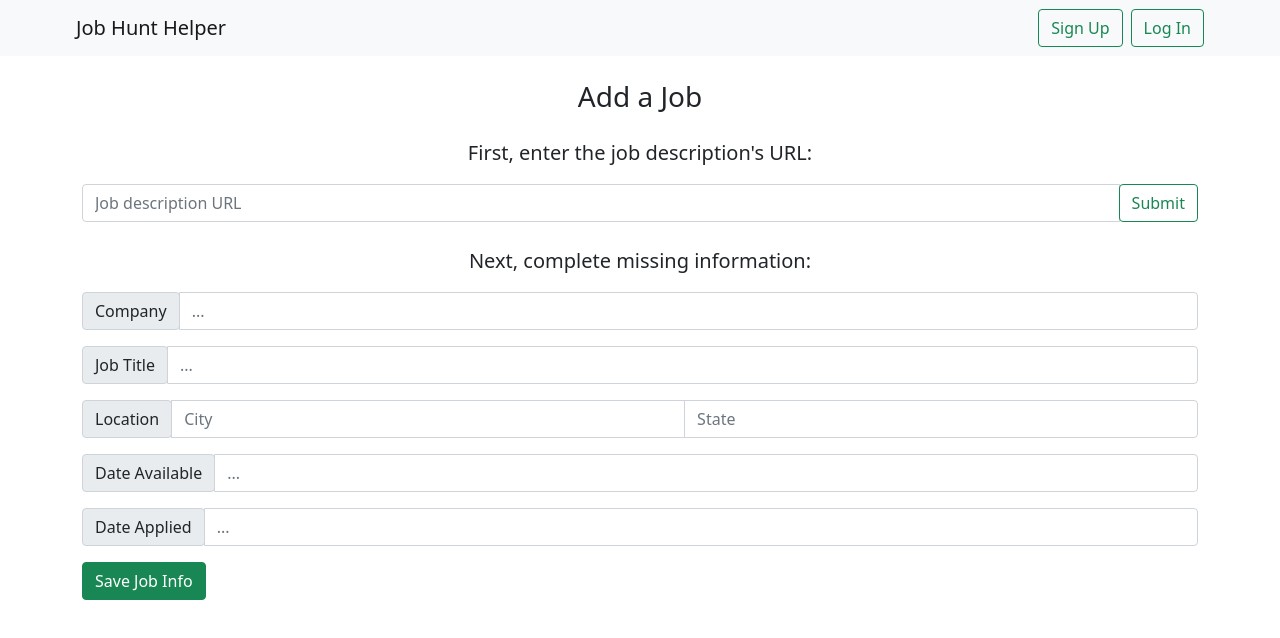
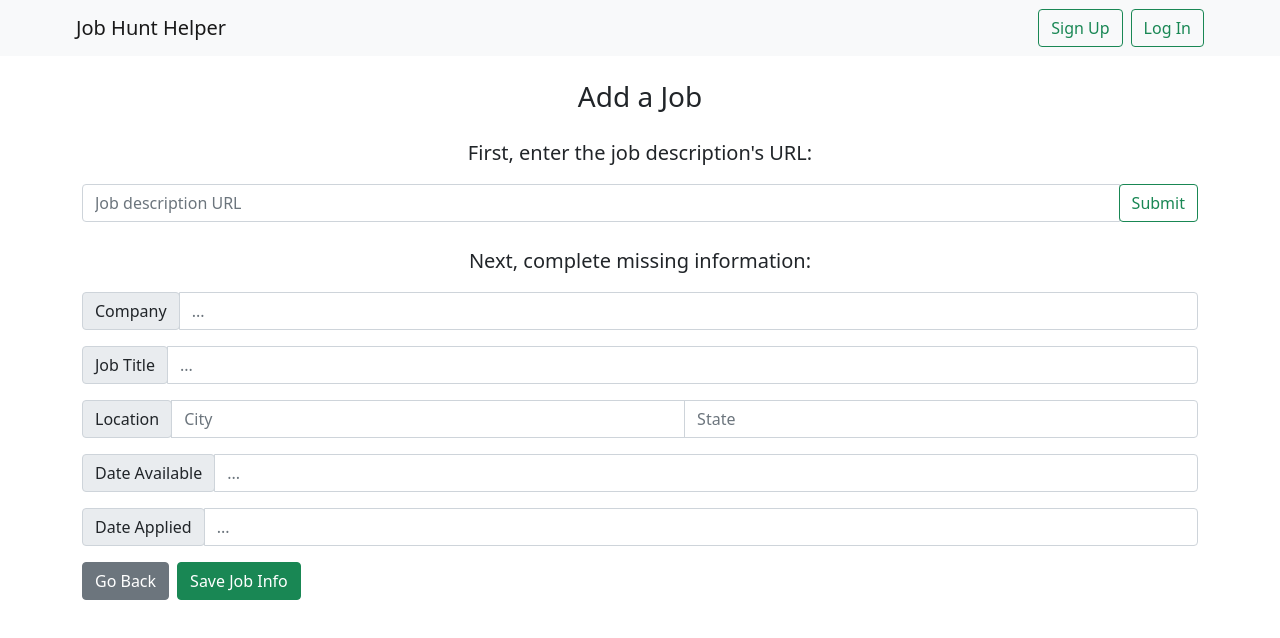
Before and after one commit to the4thdave/JobHuntHelper, a React (Create React App) app: page / in a window 1280 px wide. Shown: the top 638 px of the page. Built offline with nearby package versions, Linux system fonts and the light colour scheme.

Commit message:
Update AddJob component

```diff
--- a/src/AddJob.tsx
+++ b/src/AddJob.tsx
@@ -1,6 +1,11 @@
 import React from "react";
 
-const AddJob = () => {
+interface AddJobProps {
+  handleWelcome: any;
+  handleAddScreen: any;
+}
+
+const AddJob = (props: AddJobProps) => {
   return (
     <div className="container">
       <h3 className="text-center mt-4">Add a Job</h3>
@@ -106,6 +111,17 @@ const AddJob = () => {
         />
       </div>
 
+      <button
+        onClick={() => {
+          props.handleWelcome();
+          props.handleAddScreen();
+        }}
+        type="button"
+        className="btn btn-secondary me-2"
+      >
+        Go Back
+      </button>
+
       <button type="button" className="btn btn-success">
         Save Job Info
       </button>
```
